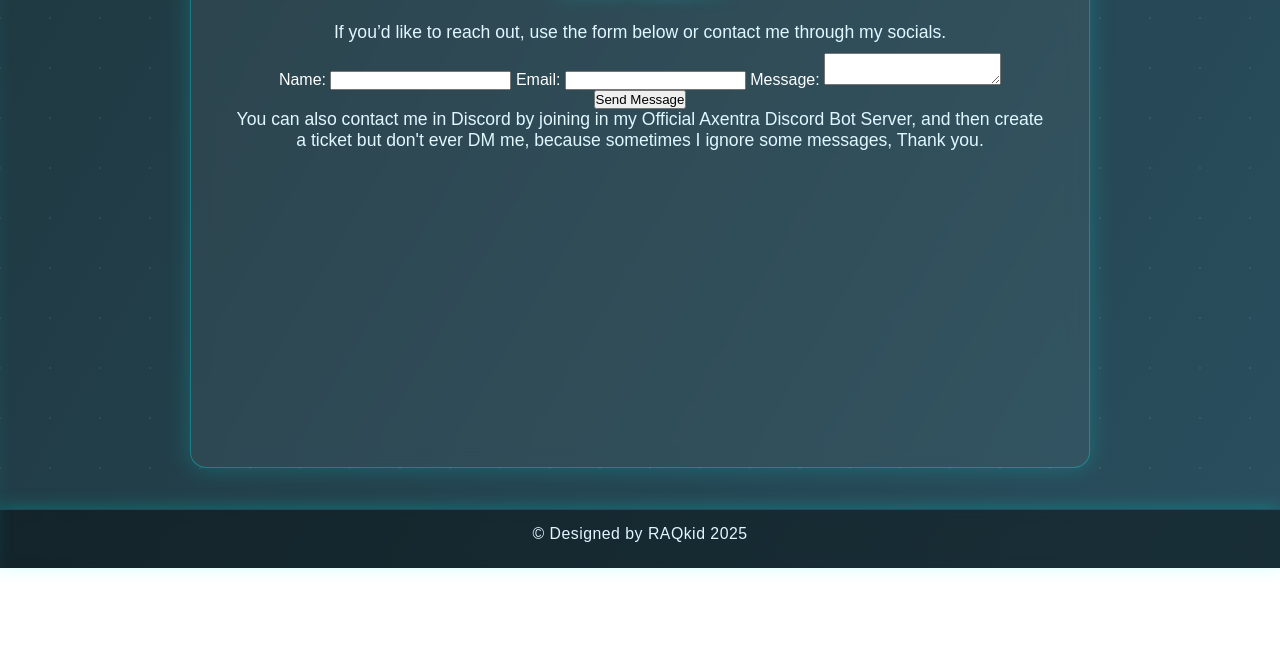
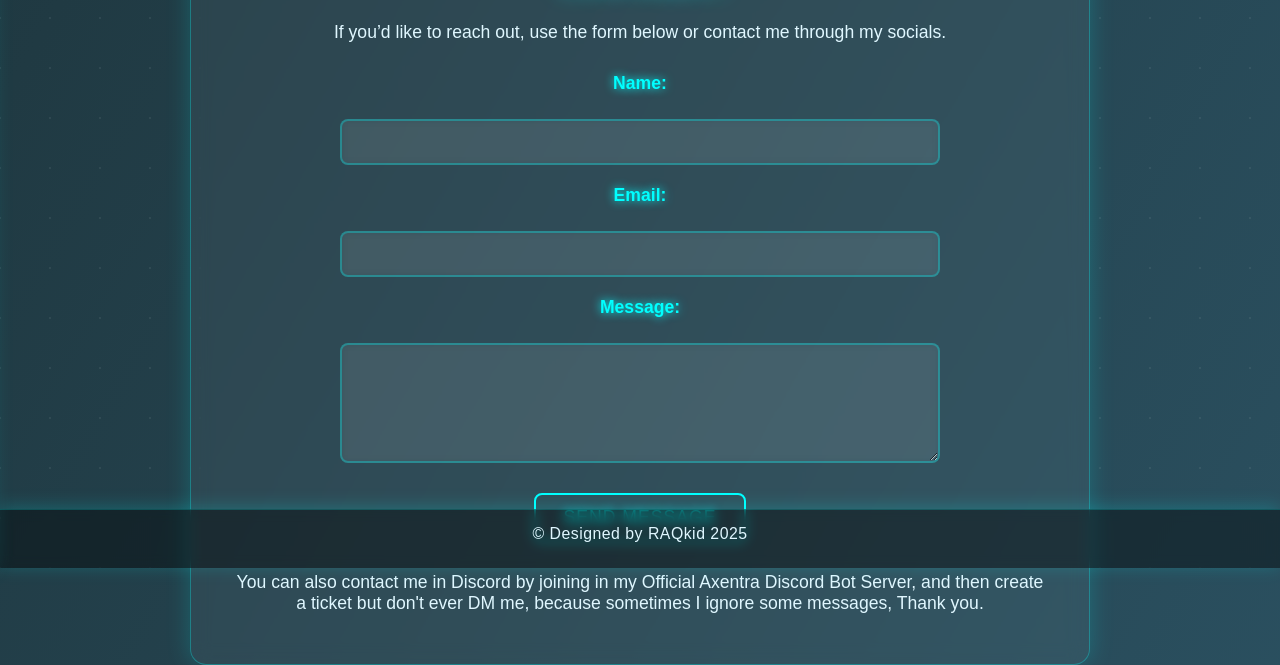
Before and after one commit to OfficialRaqkid/MyOfficialSites, a website: page public/contact.html in a window 1280 px wide. Shown: the part 232-897 px from the top of the page. Before the commit the page ends 800 px from the top, so only its background shows below. Drawn offline with Linux system fonts and the light colour scheme.

Commit message:
Update style.css

```diff
--- a/public/style.css
+++ b/public/style.css
@@ -198,6 +198,76 @@ p {
   flex-wrap: wrap;
 }
 
+/* === CONTACT FORM STYLING === */
+#contact-form {
+  max-width: 600px;
+  margin: 30px auto;
+  display: flex;
+  flex-direction: column;
+  gap: 20px;
+}
+
+#contact-form label {
+  font-size: 1.1em;
+  color: #00ffff;
+  text-shadow: 0 0 10px #00ffff;
+  font-weight: 600;
+  margin-bottom: 5px;
+  display: block;
+}
+
+#contact-form input[type="text"],
+#contact-form input[type="email"],
+#contact-form textarea {
+  width: 100%;
+  padding: 12px 15px;
+  background: rgba(255,255,255,0.05);
+  border: 2px solid rgba(0,255,255,0.3);
+  border-radius: 8px;
+  color: #fff;
+  font-size: 1em;
+  transition: all 0.3s ease;
+  backdrop-filter: blur(5px);
+}
+
+#contact-form input[type="text"]:focus,
+#contact-form input[type="email"]:focus,
+#contact-form textarea:focus {
+  outline: none;
+  border-color: #00ffff;
+  box-shadow: 0 0 15px rgba(0,255,255,0.5);
+  background: rgba(255,255,255,0.1);
+}
+
+#contact-form textarea {
+  resize: vertical;
+  min-height: 120px;
+  font-family: inherit;
+}
+
+#contact-form button {
+  background: transparent;
+  border: 2px solid #00ffff;
+  color: #00ffff;
+  font-size: 1.1em;
+  padding: 12px 28px;
+  border-radius: 8px;
+  cursor: pointer;
+  transition: all 0.3s ease;
+  margin-top: 10px;
+  text-transform: uppercase;
+  letter-spacing: 1px;
+  text-shadow: 0 0 10px #00ffff;
+  align-self: center;
+}
+
+#contact-form button:hover {
+  background: rgba(0,255,255,0.15);
+  color: #fff;
+  box-shadow: 0 0 25px #00ffff;
+  transform: translateY(-2px);
+}
+
 /* === FOOTER (Sticky Bottom) === */
 footer {
   position: fixed;
```
